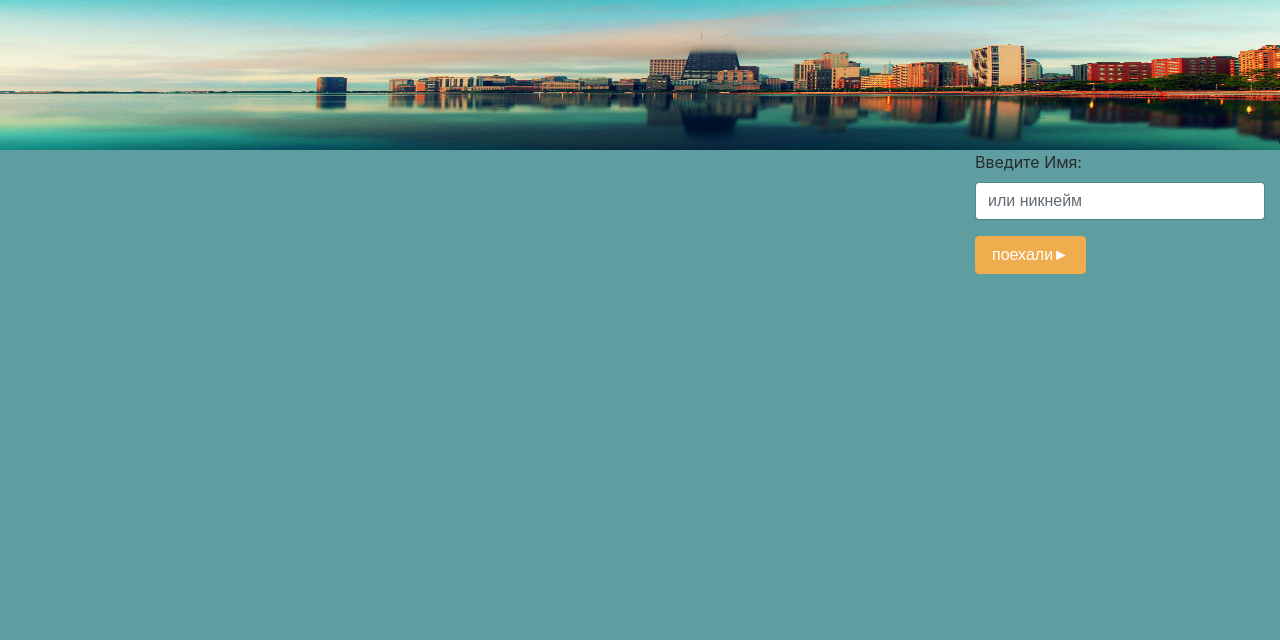
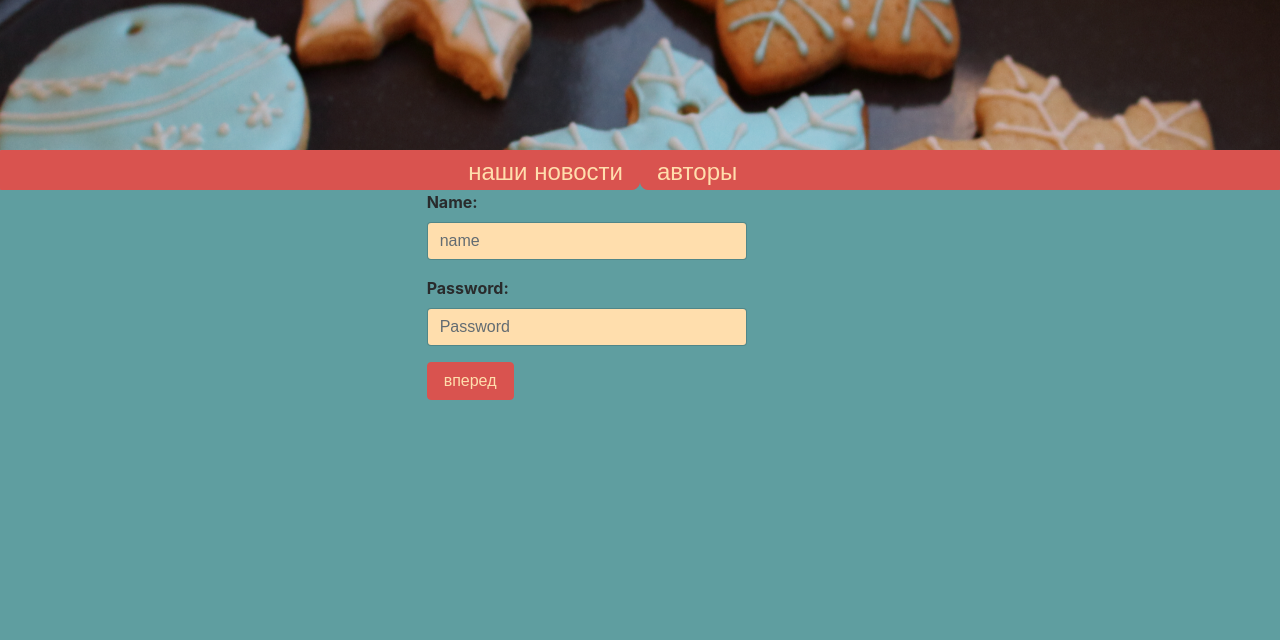
Before and after one commit to toha-livs/demo, a Django app: page / in a window 1280 px wide. Shown: the top 640 px of the page. Run offline with Django 3.2, Linux system fonts and the light colour scheme; some libraries are stand-ins or nearby versions.

Commit message:
commit message

```diff
--- /dev/null
+++ b/myapp/admin.py
@@ -0,0 +1,4 @@
+from django.contrib import admin
+from .models import quest
+
+admin.site.register(quest)
--- a/myapp/models/__init__.py
+++ b/myapp/models/__init__.py
@@ -1,2 +1,3 @@
 from .vote import Vote
 from .too import Too
+from .questions import quest
--- a/myapp/static/css/some_html.css
+++ b/myapp/static/css/some_html.css
@@ -23,3 +23,13 @@ footer h5 small{
 .static_txt{
     background-color:#FFDEAD;
 }
+#exampleInputPassword1{
+    background-color:#FFDEAD;
+}
+#exampleInputEmail1{
+    background-color:#FFDEAD;
+}
+#stat_txt{
+    border:1xp solid transparent;
+    border-radius:10xp;
+}
--- a/myapp/templates/aut_in.html
+++ b/myapp/templates/aut_in.html
@@ -3,18 +3,16 @@
 {% block content %}
 <form action="" method="POST">
     {% csrf_token %}
-    <form class="form-horizontal">
+    <form>
       <div class="form-group">
-        <label for="inputEmail3" class="col-sm-2 offset-9 control-label">Ввeдите Имя:</label>
-        <div class="col-sm-3 offset-9">
-          <input type="text" class="form-control" id="inputEmail3" name="inputEmail3" placeholder="или никнейм">
-        </div>
+        <label class="cod-md-2 offset-4" for="exampleInputEmail1"><strong>Name:</strong></label>
+        <input type="text" name="inputEmail3" class="form-control col-md-3 offset-4" id="exampleInputEmail1" placeholder="name">
       </div>
       <div class="form-group">
-        <div class=" col-sm-2 offset-9">
-          <button type="submit" class="btn btn-warning">поехали&#9658</button>
-        </div>
+          <label class="cod-md-2 offset-4" for="exampleInputPassword1"><strong>Password:</strong></label>
+        <input type="password" class="form-control col-md-3 offset-4" id="exampleInputPassword1" placeholder="Password">
       </div>
+      <button type="submit" style="color:#FFDEAD;" class="btn btn-danger cod-md-2 offset-4">вперед</button>
     </form>
 </form>
 <footer class="info">
--- a/myapp/templates/includes/header.html
+++ b/myapp/templates/includes/header.html
@@ -1,6 +1,13 @@
 <header>
     {%load staticfiles %}
  <div class="header-bg">
-  <img src="{% static 'image/003.jpg' %}" style="width:100%;  height:150px " class="img-rounded" />
+  <img src="{% static 'image/009.jpg' %}" style="width:100%;  height:150px " class="img-rounded" />
+  <div class="container-fluid">
+     <div class="row">
+
+         <button type="button" id="bottom01" style="border-radius:0 0 8px 0; color:#FFDEAD; height:40px;" class="btn btn-danger text-right col-md-6 text-lowercase "><h4>наши новости</h4></button>
+         <button type="button" id="bottom02" style="border-radius:0 0 0 8px; color:#FFDEAD; height:40px;" class="btn btn-danger text-left col-md-6 text-lowercase "><h4>авторы</h4></button>
+     </div>
+  </div>
  </div>
 </header>
--- a/myapp/templates/includes/some_html.html
+++ b/myapp/templates/includes/some_html.html
@@ -2,7 +2,7 @@
     <div class="container-fluid static_txt">
         <div class="row">
             <div
-                 class="col-md-2 ">
+                 class="col-md-2 " id="stat_txt" style=" border-radius:10xp;">
              Представте ситуацию, и выбирите правильный ответ
             </div>
             <div
--- a/myapp/templates/res2.html
+++ b/myapp/templates/res2.html
@@ -14,7 +14,7 @@
                     максимальный результат: 9 балов
               </div>
               <div
-                    class="col-md-2 offset-4">
+                    class="col-md-4 offset-3">
                   <h4><ins><strong>{{ name }}</strong></ins> : {{ all }} {{ points }}</h4>
               </div>
         </div>
--- a/myapp/views.py
+++ b/myapp/views.py
@@ -24,7 +24,11 @@ def first(request):
     if not too_id:
         return redirect('index')
     too = Too.objects.get(id=too_id)
-    if request.method == 'POST':
+    if request.method == 'GET':
+        rname = too.name
+        context = {'name': rname}
+        return render(request, 'homePage.html', context)
+    elif request.method == 'POST':
         radio = request.POST.get('optionsRadios')
         if radio == 'option1':
             radio = 4
@@ -34,8 +38,6 @@ def first(request):
             radio = 2
         too.first = radio
         too.save()
-        rname = too.name
-        context = {'name': rname}
         return redirect('second')
     return render(request, 'homePage.html')
 
@@ -48,7 +50,11 @@ def second(request):
     if not too_id:
         return redirect('index')
     too = Too.objects.get(id=too_id)
-    if request.method == 'POST':
+    if request.method == 'GET':
+        rname = too.name
+        context = {'name': rname}
+        return render(request, 'too_page.html', context)
+    elif request.method == 'POST':
         radio = request.POST.get('optionsRadios')
         if radio == 'options1':
             radio = 1
```
Also changed, not shown: myapp/models/questions.py (added, +9 -0 lines), db.sqlite3, myapp/migrations/0004_quest.py (added), myapp/migrations/0005_quest_info.py (added), myapp/static/image/004.jpg (added), myapp/static/image/005.jpg (added), myapp/static/image/006.jpg (added), myapp/static/image/007.jpg (added), myapp/static/image/008.jpg (added), myapp/static/image/009.jpg (added).
